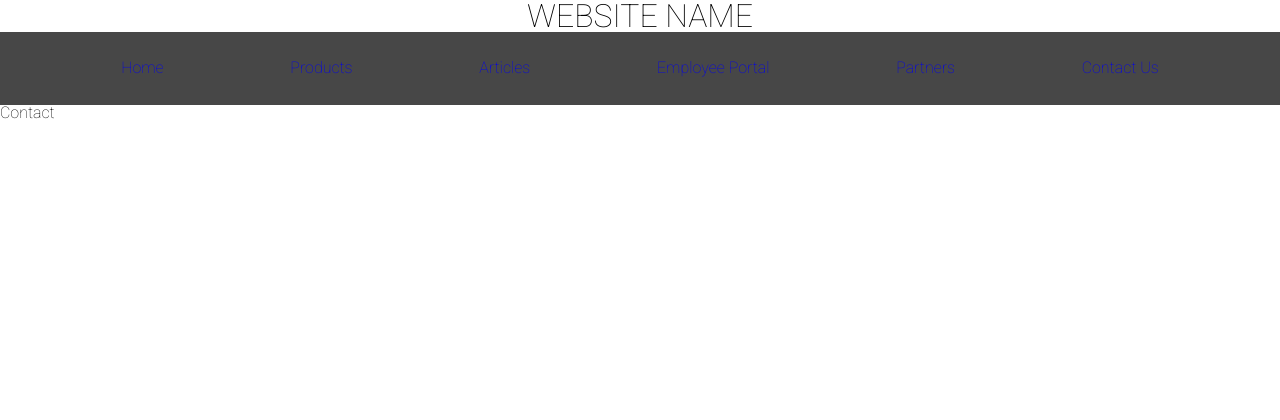
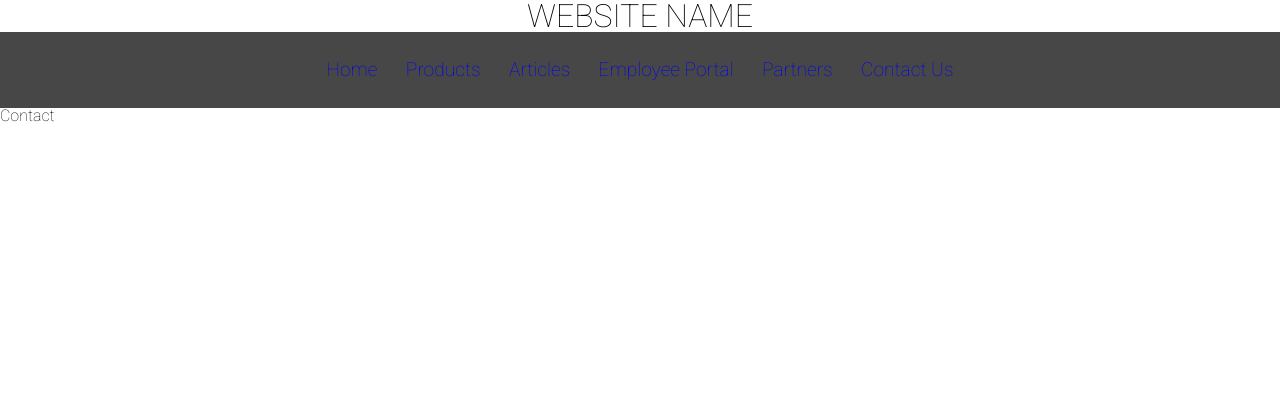
Before and after one commit to zaochamb/Wobsite, a Flask app: page /contact in a window 1280 px wide. Shown: the top 420 px of the page. Run offline with Flask 2, Linux system fonts and the light colour scheme.

Commit message:
uploading

```diff
--- a/static/common.css
+++ b/static/common.css
@@ -15,9 +15,10 @@
 
 .nav a {
     display: inline-block;
-    padding: 1% 5%;
+    padding: 1% 1%;
     text-decoration: none;
     white-space: nowrap;
+    font-size: larger;
 }
 
 .nav a:visited {
--- a/wobsite.py
+++ b/wobsite.py
@@ -9,7 +9,7 @@ import phone
 
 
 app = Flask(__name__)
-#sslify = SSLify(app)
+sslify = SSLify(app)
 app.secret_key = str(random.random() + random.random())
 app.url_map.strict_slashes = False
 
```
